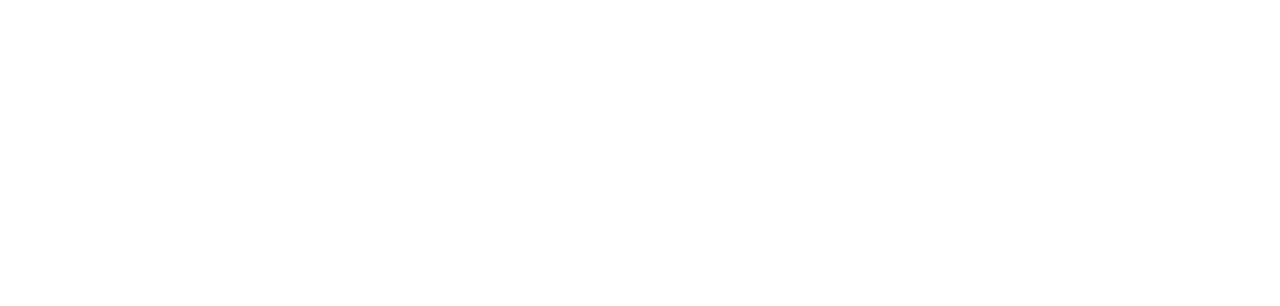
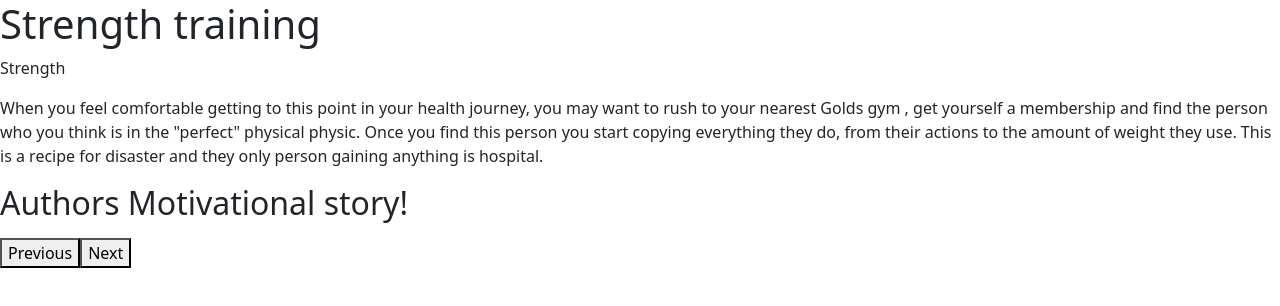
Before and after one commit to calvinalee2006/Beginners-guide-to-fitness, a React (Create React App) app: page /stretching/cardio/WeightTraining in a window 1280 px wide. Before the commit this address had no page. Shown: the top 306 px of the page. Built offline with nearby package versions, Linux system fonts and the light colour scheme.

Commit message:
started weight training page.

```diff
--- a/src/App.js
+++ b/src/App.js
@@ -2,6 +2,7 @@
 import Introduction from './components/introduction';
 import Stretching from './components/Stretches/stretching'
 import Cardio from "./components/Cardio/cardio";
+import WeightTraining from './components/WeightTraining/WeightTraining';
 // import WorkoutJournal from "./components/noSurvey/WorkoutJournal";
 import {BrowserRouter as Router, Route, Routes, } from 'react-router-dom';
 
@@ -13,6 +14,7 @@
         <Route path= "/" element={<Introduction />} />
         <Route path = '/stretching'  element={<Stretching />} />
         <Route path = 'stretching/cardio'  element ={<Cardio />} />
+        <Route path = '/stretching/cardio/WeightTraining' element = {< WeightTraining/>} />
         {/* <Route path = 'WorkoutJournal' exact element={<WorkoutJournal/>}/> */}
       </Routes>
     </Router>
--- a/src/components/Cardio/cardio.js
+++ b/src/components/Cardio/cardio.js
@@ -6,6 +6,7 @@
 const cardio =() => {
     const navigate = useNavigate()
     return (
+     /*Add more to this segment.  */
       <>
          <h1>Cardio</h1>
      <p>From personal experience, cardio exercises is the first type of exercise a person thinks
@@ -49,7 +50,7 @@
          </p>
         <div>
         <button onClick ={() => navigate(-1)}>Previous</button>
-        <NavLink to="/">
+        <NavLink to="WeightTraining">
             <button>Next</button>
             </NavLink>
             </div>
--- /dev/null
+++ b/src/components/WeightTraining/WeightTraining.js
@@ -0,0 +1,44 @@
+import React from 'react'
+import {NavLink,useNavigate} from 'react-router-dom';
+
+function WeightTraining() {
+    const navigate = useNavigate()
+  return (
+    <>
+      <h1>Strength training </h1>
+      <p>Strength </p>
+      {/* <p>Weight lifting generally refers to physical exercise and sports in which people lift weights,
+        often in the form of dumbbells and barbells. People engage in weightlifting for a variety of different
+        reasons. These can include: </p>
+        <ul>
+            <li>Developing physical strength</li>
+            <li>Promoting health and fitness</li>
+            <li>Weightlifting competitions</li>
+            <li>developing a muscular and aesthetic physic</li>
+        </ul>
+
+        <p>For now the main goal we would like you to focus on is using weight lifting to improve your
+            health and fitness.
+        </p> */}
+
+        <p>When you feel comfortable getting to this point in your health journey, you may want to rush to your
+            nearest Golds gym {/*Add hyperlink to golds gym */}, get yourself a membership and find the person who
+            you think is in the "perfect" physical physic. Once you find this person you start copying everything they do, from
+            their actions to the amount of weight they use. This is a recipe for disaster and they only person gaining
+            anything is hospital.
+        </p>
+
+        <h2>Authors Motivational story!</h2>
+        <p></p>
+
+        <div>
+        <button onClick ={() => navigate(-1)}>Previous</button>
+        <NavLink to="/">
+            <button>Next</button>
+            </NavLink>
+            </div>
+    </>
+  )
+}
+
+export default WeightTraining
```
